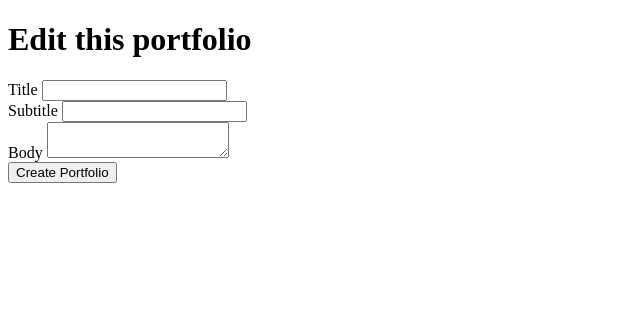
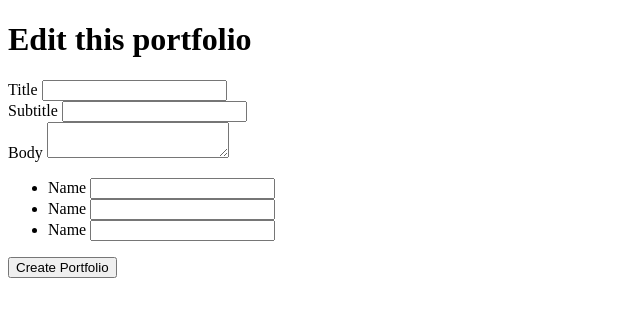
Before and after one commit to nonusae/NatthakitPortfolio, a Rails app: page /portfolios/new in a window 1280 px wide. Shown: the top 317 px of the page, without its empty margins (0-640 px from the left). Run offline with Rails 7, Linux system fonts and the light colour scheme; style sheets or scripts are compiled from the project's sources.

Commit message:
Implemented Form configuration

```diff
--- a/app/controllers/portfolios_controller.rb
+++ b/app/controllers/portfolios_controller.rb
@@ -28,6 +28,7 @@ class PortfoliosController < ApplicationController
 
     def new
         @portfolio_item = Portfolio.new
+        3.times { @portfolio_item.technologies.build }
     end
 
     def edit
@@ -62,7 +63,7 @@ class PortfoliosController < ApplicationController
     private
 
         def portfolio_params
-          params.require(:portfolio).permit(:title, :subtitle, :body)
+          params.require(:portfolio).permit(:title, :subtitle, :body, technologies_attributes: [:name])
         end
 
 
--- a/app/views/portfolios/new.html.erb
+++ b/app/views/portfolios/new.html.erb
@@ -17,6 +17,16 @@
     <%= form.text_area :body, id: :portfolio_body %>
   </div>
 
+  <ul>
+    <%# this will loop and create <li>  for @portfolio_item.technologies.count %>
+    <%= form.fields_for :technologies  do  |technology_form| %>
+      <li>
+        <%=  technology_form.label :name %>
+        <%=  technology_form.text_field :name %>
+      </li>
+    <% end %>
+  </ul>
+
   <div class="actions">
     <%= form.submit %>
   </div>
--- a/app/views/portfolios/show.html.erb
+++ b/app/views/portfolios/show.html.erb
@@ -7,3 +7,8 @@
 
 <em><%= @portfolio_item.subtitle %></em>
 <p><%= @portfolio_item.body %></p>
+
+<h2> Technologies Used:</h2>
+<% @portfolio_item.technologies.each  do |technology| %>
+    <p><%= technology.name %></p>
+<%  end %>
```
